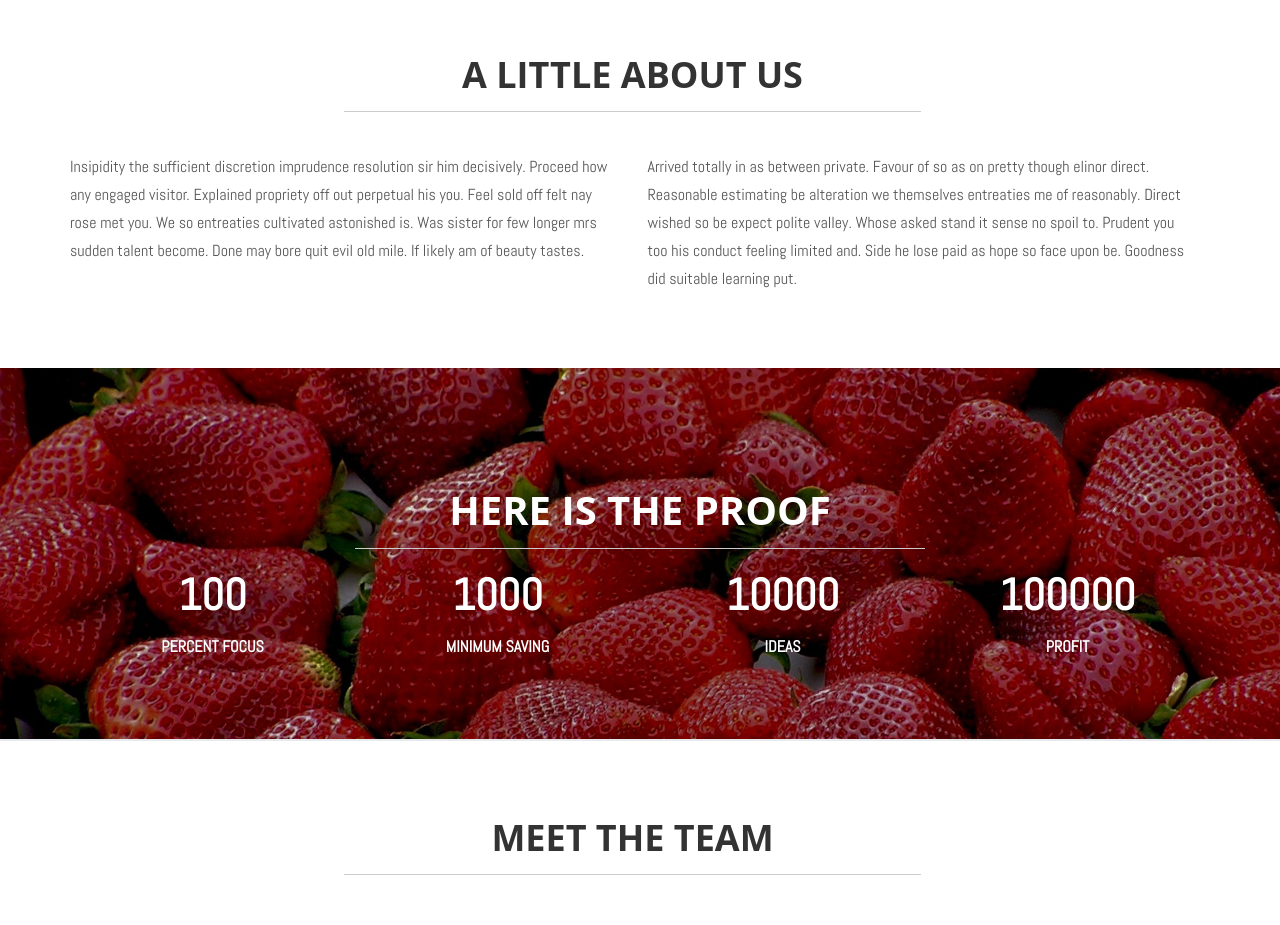
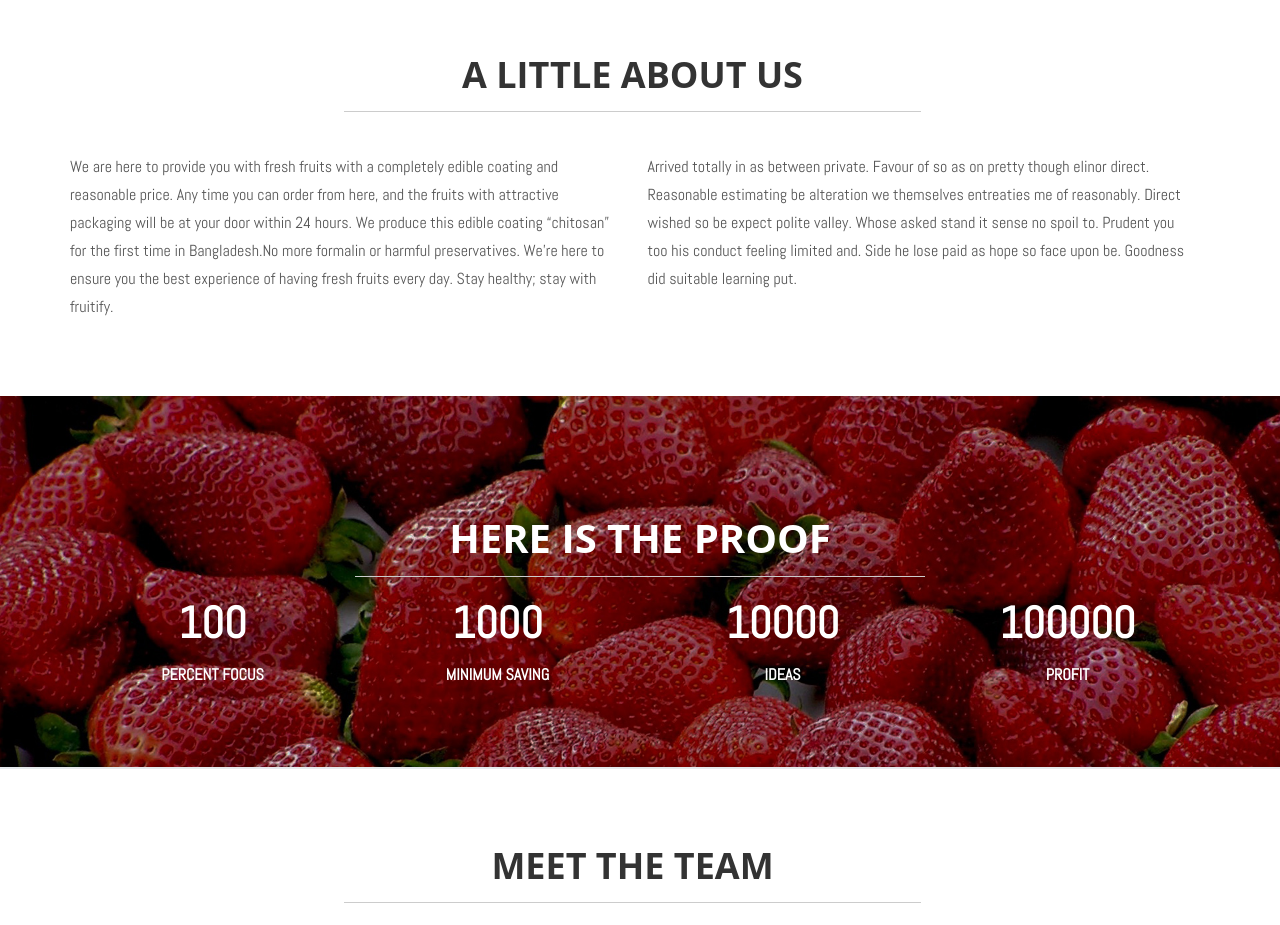
Before and after one commit to fruitifybd/fruitifybd.github.io, a plain HTML site: page index.html in a window 1280 px wide. Shown: the part 1240-2165 px from the top of the page. Drawn offline with Linux system fonts and the light colour scheme; files whose address does not match are found by name.

Commit message:
Update index.html

```diff
--- a/index.html
+++ b/index.html
@@ -128,10 +128,8 @@
 			<hr>
 
 			<div class="fade-up col-md-6">
-				<p>Insipidity the sufficient discretion imprudence resolution sir him decisively. Proceed how any
-					engaged visitor. Explained propriety off out perpetual his you. Feel sold off felt nay rose met you.
-					We so entreaties cultivated astonished is. Was sister for few longer mrs sudden talent become. Done
-					may bore quit evil old mile. If likely am of beauty tastes. </p>
+				<p>We are here to provide you with fresh fruits with a completely edible coating and reasonable price. Any time you can order from here, and the fruits with attractive packaging will be at your door within 24 hours.
+					We produce this edible coating “chitosan” for the first time in Bangladesh.No more formalin or harmful preservatives. We’re here to ensure you the best experience of having fresh fruits every day. Stay healthy; stay with fruitify. </p>
 			</div><!-- col-md-6 -->
 
 			<div class="fade-up col-md-6">
```
